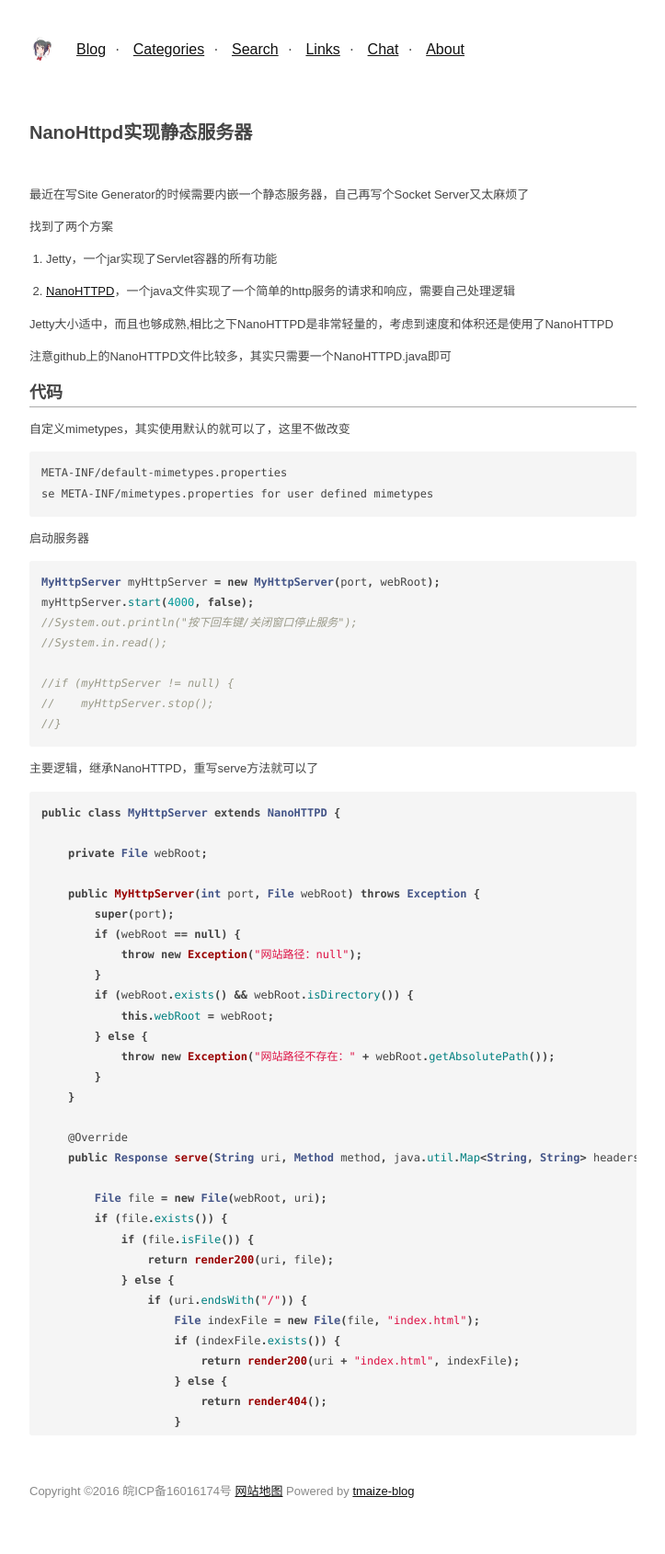
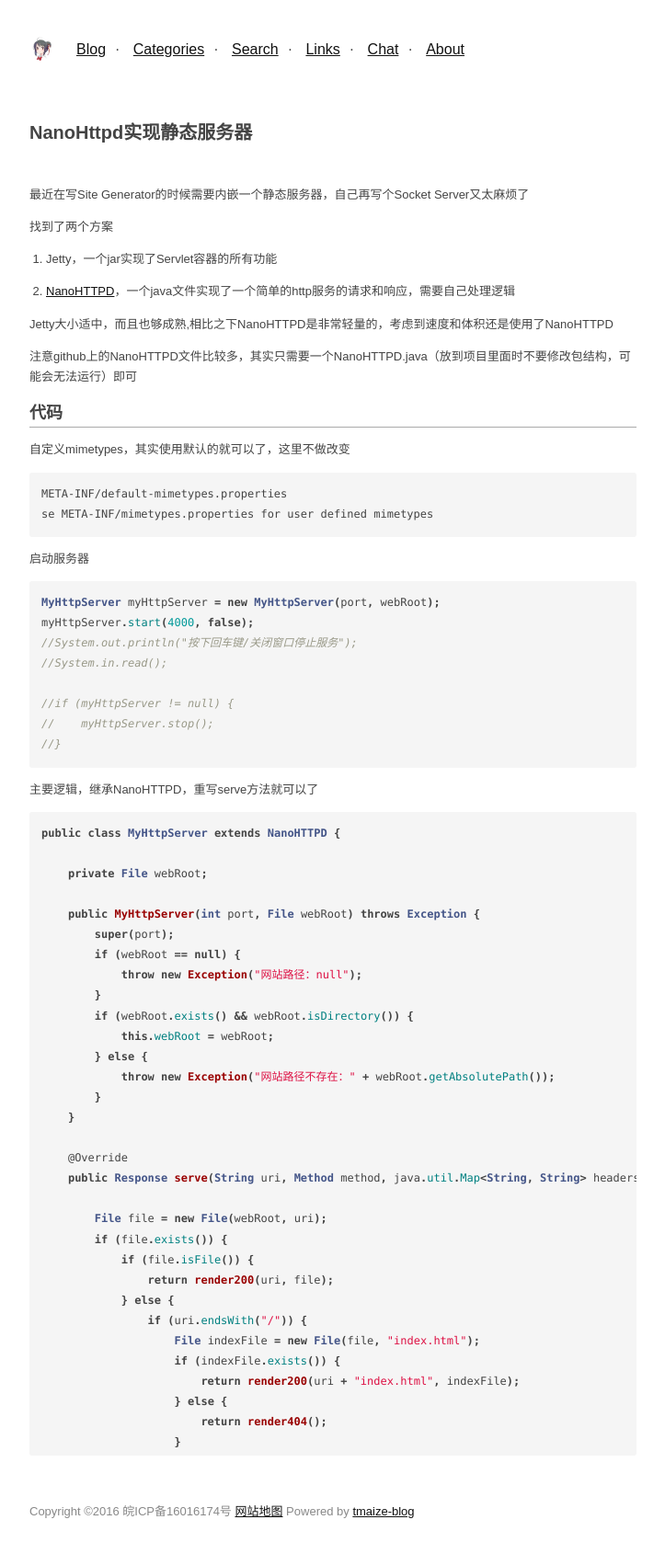
Before and after one commit to TMaize/tmaize-blog, a Jekyll site: the page built from _posts/2018-04-05-NanoHTTPD实现静态服务器.md, in a window 1280 px wide. Shown: the top 1690 px of the page at 92% size, without its empty margins (278-1001 px from the left). Built offline with Jekyll 4.4.1, drawn with Linux system fonts in a browser that asks for light colours; comment, search, counter and statistics services are not loaded.

Commit message:
修改文章

```diff
--- a/_posts/2018-04-05-NanoHTTPD实现静态服务器.md
+++ b/_posts/2018-04-05-NanoHTTPD实现静态服务器.md
@@ -14,7 +14,7 @@ categories: [java]
 
 Jetty大小适中，而且也够成熟,相比之下NanoHTTPD是非常轻量的，考虑到速度和体积还是使用了NanoHTTPD
 
-注意github上的NanoHTTPD文件比较多，其实只需要一个NanoHTTPD.java即可
+注意github上的NanoHTTPD文件比较多，其实只需要一个NanoHTTPD.java（放到项目里面时不要修改包结构，可能会无法运行）即可
 
 ## 代码
 
```
